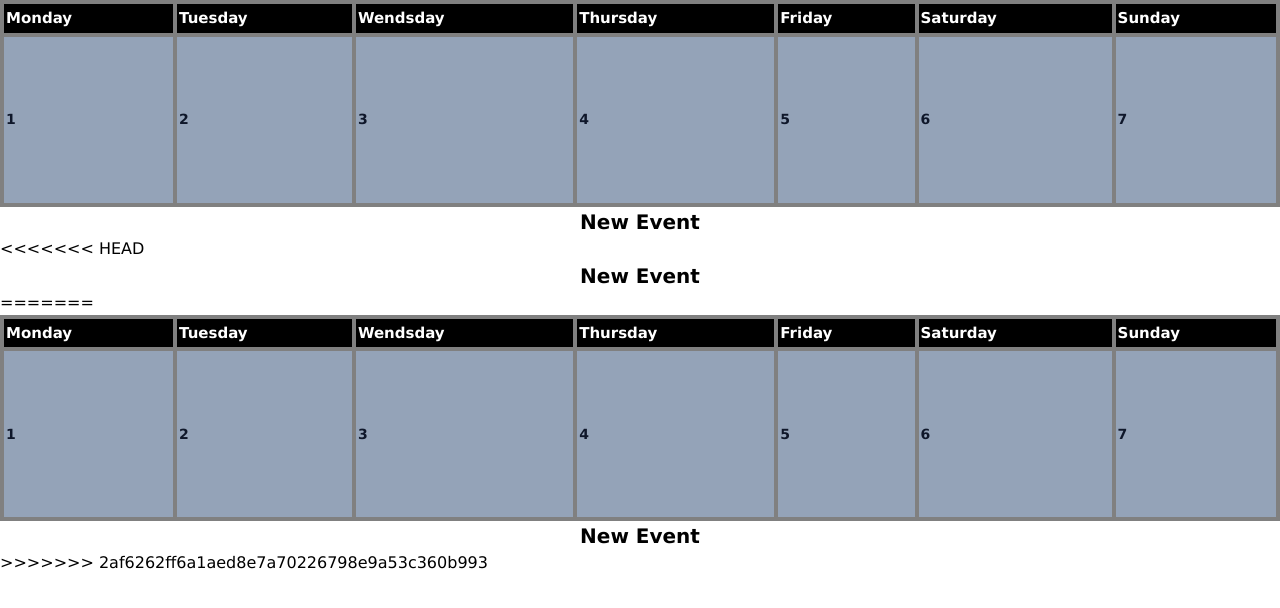
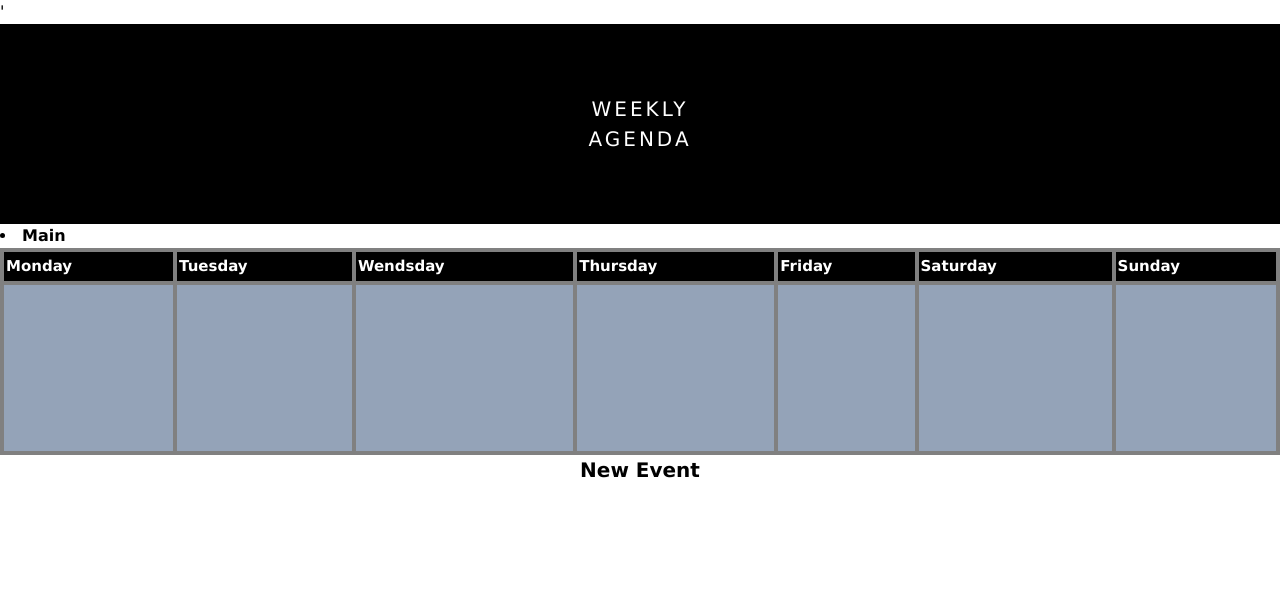
Before and after one commit to LimeRicky84/The-Plan, a plain HTML site: page week.html in a window 1280 px wide. Drawn offline with nearby package versions, Linux system fonts and the light colour scheme.

Commit message:
java event

```diff
--- a/week.css
+++ b/week.css
@@ -21,21 +21,9 @@ body {font-family: Verdana, sans-serif;}
   letter-spacing: 3px;
 }
 
-/* Previous button */
-.Week .prev {
-  float: left;
-  padding-top: 10px;
-}
-
-/* Next button */
-.Week .next {
-  float: right;
-  padding-top: 10px;
-}
-
 /* Table */
 table.black {
-  border: 1px solid grey;
+  border: 4px solid grey;
   width: 100%;
   text-align: left;
   border-collapse: collapse;
@@ -77,3 +65,8 @@ table.black tfoot td {
   color: black;
   font-size: 20px;
  }
+
+.main {
+  color: black;
+  font-weight:  bold;
+}
--- a/week.html
+++ b/week.html
@@ -8,7 +8,19 @@
     <!-- add any other stylesheets here -->
     <script src="https://cdn.tailwindcss.com"></script>
     <link rel="stylesheet" href="week.css">
+    <link rel="addevent" href="weekhttp.html">'
 
+</head>
+  <body>
+    <div class="Week">
+      <ul>
+        <li>Weekly<br>Agenda<span style="font-size:18px"></span></li>
+      </ul>
+    </div>
+
+    <li class="main">
+      <a href="index.html">Main</a>
+    </li>
 
     <table class="black">
       <thead>
@@ -25,16 +37,15 @@
 
     <tfoot>
       <tr>
-      <td class="bg-slate-400 text-slate-900 font-semibold hover:bg-slate-600 hover:text-slate-200 rounded h-36">1</td>
-      <td class="bg-slate-400 text-slate-900 font-semibold hover:bg-slate-600 hover:text-slate-200 rounded h-36">2</td>
-      <td class="bg-slate-400 text-slate-900 font-semibold hover:bg-slate-600 hover:text-slate-200 rounded h-36">3</td>
-      <td class="bg-slate-400 text-slate-900 font-semibold hover:bg-slate-600 hover:text-slate-200 rounded h-36">4</td>
-      <td class="bg-slate-400 text-slate-900 font-semibold hover:bg-slate-600 hover:text-slate-200 rounded h-36">5</td>
-      <td class="bg-slate-400 text-slate-900 font-semibold hover:bg-slate-600 hover:text-slate-200 rounded h-36">6</td>
-      <td class="bg-slate-400 text-slate-900 font-semibold hover:bg-slate-600 hover:text-slate-200 rounded h-36">7</td>
+      <td class="bg-slate-400 text-slate-900 font-semibold hover:bg-slate-600 hover:text-slate-200 rounded h-36"></td>
+      <td class="bg-slate-400 text-slate-900 font-semibold hover:bg-slate-600 hover:text-slate-200 rounded h-36"></td>
+      <td class="bg-slate-400 text-slate-900 font-semibold hover:bg-slate-600 hover:text-slate-200 rounded h-36"></td>
+      <td class="bg-slate-400 text-slate-900 font-semibold hover:bg-slate-600 hover:text-slate-200 rounded h-36"></td>
+      <td class="bg-slate-400 text-slate-900 font-semibold hover:bg-slate-600 hover:text-slate-200 rounded h-36"></td>
+      <td class="bg-slate-400 text-slate-900 font-semibold hover:bg-slate-600 hover:text-slate-200 rounded h-36"></td>
+      <td class="bg-slate-400 text-slate-900 font-semibold hover:bg-slate-600 hover:text-slate-200 rounded h-36"></td>
       </tr>
     </tfoot>
-
     <tbody>
     </table>
 
@@ -42,46 +53,6 @@
     <Ne>New Event</Ne>
   </div>
 
-<<<<<<< HEAD
-      <div class="event">
-        <Ne>New Event</Ne>
-      </div>
-=======
+   <ul class="task"></ul>
 
-
-      <table class="black">
-        <thead>
-        <tr>
-        <th >Monday</th>
-        <th>Tuesday</th>
-        <th>Wendsday</th>
-        <th>Thursday</th>
-        <th>Friday</th>
-        <th>Saturday</th>
-        <th>Sunday</th>
-        </tr>
-        </thead>
-
-        <tfoot>
-        <tr>
-        <td class="bg-slate-400 text-slate-900 font-semibold hover:bg-slate-600 hover:text-slate-200 rounded h-36">1</td>
-        <td class="bg-slate-400 text-slate-900 font-semibold hover:bg-slate-600 hover:text-slate-200 rounded h-36">2</td>
-        <td class="bg-slate-400 text-slate-900 font-semibold hover:bg-slate-600 hover:text-slate-200 rounded h-36">3</td>
-        <td class="bg-slate-400 text-slate-900 font-semibold hover:bg-slate-600 hover:text-slate-200 rounded h-36">4</td>
-        <td class="bg-slate-400 text-slate-900 font-semibold hover:bg-slate-600 hover:text-slate-200 rounded h-36">5</td>
-        <td class="bg-slate-400 text-slate-900 font-semibold hover:bg-slate-600 hover:text-slate-200 rounded h-36">6</td>
-        <td class="bg-slate-400 text-slate-900 font-semibold hover:bg-slate-600 hover:text-slate-200 rounded h-36">7</td>
-        </tr>
-        </tfoot>
-
-        <tbody>
-        </table>
-
-        <div class="event">
-            <Ne>New Event</Ne>
-        </div>
->>>>>>> 2af6262ff6a1aed8e7a70226798e9a53c360b993
-
-      <ul class="task">
-
-      </ul>
+  </body>
```
Lines whose indentation alone changed are shown as unchanged.
